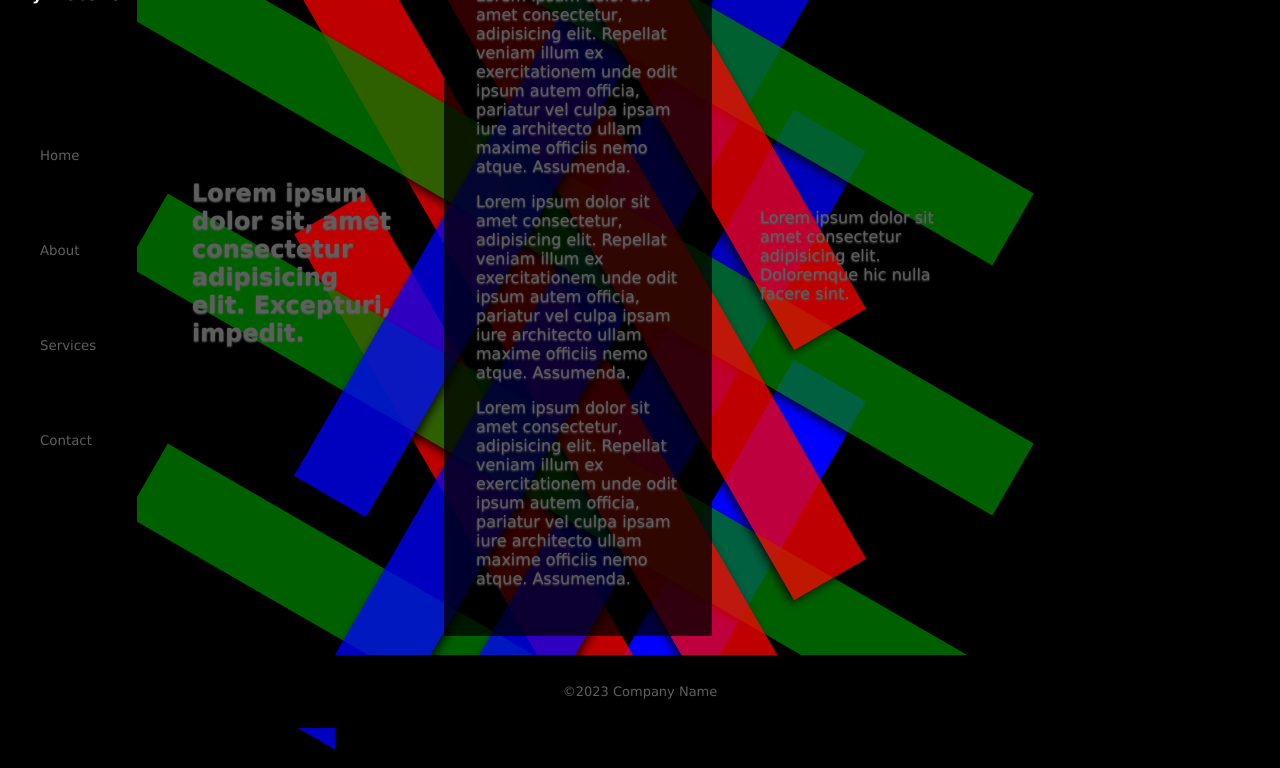
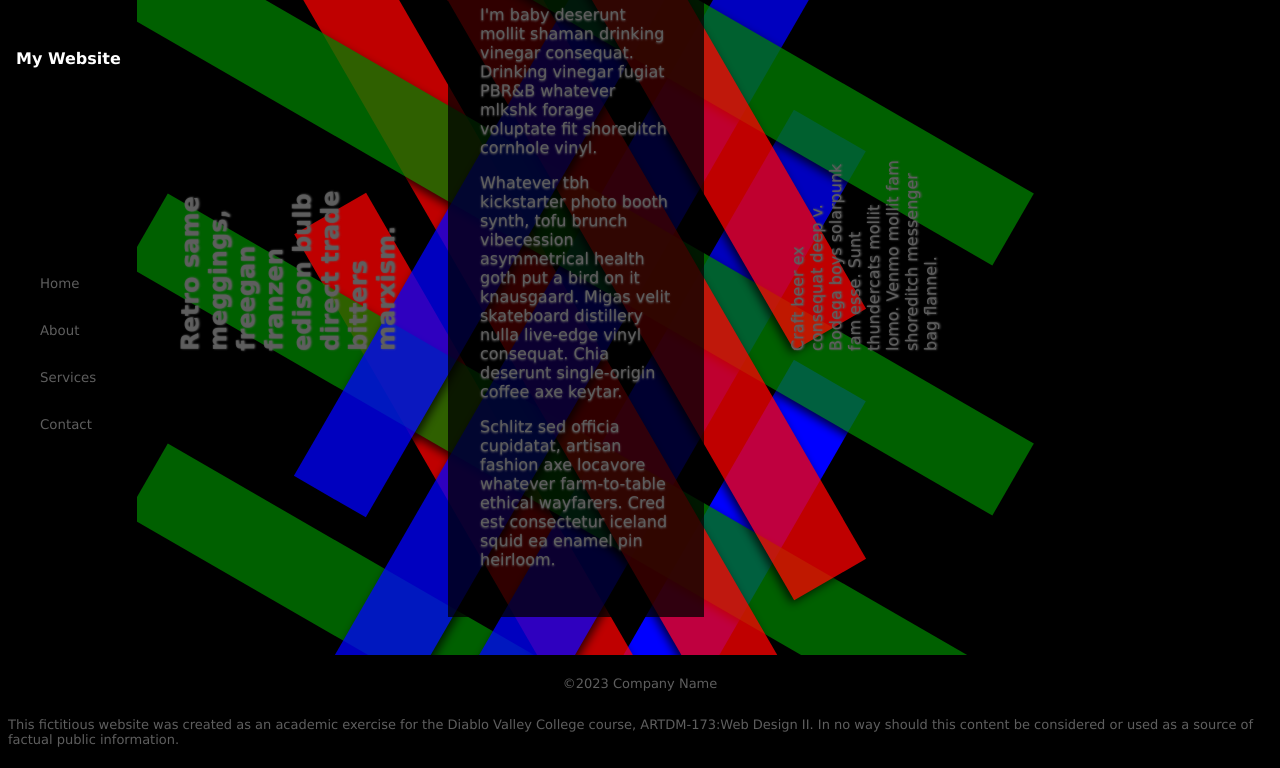
Before and after one commit to meghanmund/Week4, a plain HTML site: page index.html in a window 1280 px wide. Shown: the part 145-913 px from the top of the page. Before the commit the page ends 873 px from the top, so only its background shows below. Drawn offline with Linux system fonts and the light colour scheme.

Commit message:
final footer

```diff
--- a/c/main.css
+++ b/c/main.css
@@ -132,7 +132,7 @@ body {
     height: 100vh;
     justify-content: space-evenly;
     position:fixed;
-    z-index: 2;
+    z-index: 1;
 }
 
 .main-header h1{
@@ -147,7 +147,7 @@ body {
 }
 
 .main-header li{
-    padding-bottom:5rem;
+    padding-bottom: 2rem;
 }
 
 .main-header a{
@@ -162,44 +162,36 @@ body {
 }
 
 .main-grid {
-    align-items: center;
     color:#5e5e5e;
     height: 100vh;
-    display: grid;
-    grid-template-columns: repeat(auto-fill, minmax(250px, 1fr));
-    gap: 1rem;
+    display: block;
     padding-left:10rem;
+    margin-top:auto;
+    margin-bottom: auto;
     transition: 500ms;
     text-shadow: 0px 1px 2px #5e5e5e;
-    z-index: 3;
+    z-index: 1;
   }
 
 .left{
-    align-items: end;
-    justify-items:end;
-    padding:2rem;
-    rotate:-90deg;
+    padding:1rem;
+    rotate: 0;
     text-align: left;
     width:100%;
     z-index: 1;
   }
 
 .about{
-    align-items: center;
     background-color: rgba(0,0,0,.75);
-    justify-items:center;
-    padding:2rem;
+    padding:1rem;
     text-align: left;
     width:100%;
     z-index: 1;
   }
 
 .right{
-    align-items: start;
-    justify-items:start;
-    margin-top:0;
-    padding:2rem;
-    rotate:-90deg;
+    padding:1rem;
+    rotate: 0;
     text-align: left;
     width:100%;
     z-index: 1;
@@ -211,23 +203,43 @@ body {
   }
 
 footer{
+    align-items: center;
     background-color: #000;
     color:#5e5e5e;;
-    display:block;
+    display:flex;
+    flex-direction: column;
     font-size: small;
-    padding:1rem;
-    text-align:center;
-    z-index:2;
+    margin-top:6rem;
+    padding: 0.5rem;
+    position:absolute;
+    width:100%;
+    z-index: 1;
   }
 
-  @media (min-width: 30em){
+
+  @media only screen and (min-width: 992px){
+    .main-grid {
+      align-items: center;
+      display: grid;
+      grid-template-columns: repeat(auto-fill, minmax(250px, 1fr));
+      gap: 2rem;
+    }
+
+    .about{
+      padding:2rem;
+    }
+
     .left{
-        rotate:none;
-        padding-top: 3rem;
+      padding:2rem;
+        rotate:-90deg;
       }
 
   .right{
-    rotate:none;
+    padding:2rem;
+    rotate:-90deg;
   }
 
+  footer{
+    margin-top:0;
+  }
 }
--- a/index.html
+++ b/index.html
@@ -1,11 +1,11 @@
 <!DOCTYPE html>
 <html>
   <head>
-    <meta charset="utf-8"/>
-    <meta http-equiv="X-UA-Compatible" content="IE=edge"/>
+    <meta charset="utf-8" />
+    <meta http-equiv="X-UA-Compatible" content="IE=edge" />
     <title>Breaking the Grid</title>
-    <meta name="viewport" content="width=device-width, initial-scale=1"/>
-    <link rel="stylesheet" type="text/css" media="screen" href="c/main.css"/>
+    <meta name="viewport" content="width=device-width, initial-scale=1" />
+    <link rel="stylesheet" type="text/css" media="screen" href="c/main.css" />
   </head>
 
   <header class="main-header">
@@ -21,7 +21,6 @@
   </header>
 
   <body>
-
     <div class="backgrid">
       <div class="back1"></div>
       <div class="back2"></div>
@@ -40,50 +39,52 @@
     <div class="main-grid">
       <div class="left">
         <h2>
-          Lorem ipsum dolor sit, amet consectetur adipisicing elit. Excepturi,
-          impedit.
+          Retro same meggings, freegan franzen edison bulb direct trade bitters
+          marxism.
         </h2>
       </div>
 
       <div class="about">
         <h1>Welcome</h1>
         <p>
-        Lorem ipsum dolor sit amet consectetur, adipisicing elit. Repellat
-        veniam illum ex exercitationem unde odit ipsum autem officia, pariatur
-        vel culpa ipsam iure architecto ullam maxime officiis nemo atque.
-        Assumenda.
+          I'm baby deserunt mollit shaman drinking vinegar consequat. Drinking
+          vinegar fugiat PBR&B whatever mlkshk forage voluptate fit shoreditch
+          cornhole vinyl.
         </p>
 
         <p>
-        Lorem ipsum dolor sit amet consectetur, adipisicing elit. Repellat
-        veniam illum ex exercitationem unde odit ipsum autem officia, pariatur
-        vel culpa ipsam iure architecto ullam maxime officiis nemo atque.
-        Assumenda.
+          Whatever tbh kickstarter photo booth synth, tofu brunch vibecession
+          asymmetrical health goth put a bird on it knausgaard. Migas velit
+          skateboard distillery nulla live-edge vinyl consequat. Chia deserunt
+          single-origin coffee axe keytar.
         </p>
 
         <p>
-        Lorem ipsum dolor sit amet consectetur, adipisicing elit. Repellat
-        veniam illum ex exercitationem unde odit ipsum autem officia, pariatur
-        vel culpa ipsam iure architecto ullam maxime officiis nemo atque.
-        Assumenda.
+          Schlitz sed officia cupidatat, artisan fashion axe locavore whatever
+          farm-to-table ethical wayfarers. Cred est consectetur iceland squid ea
+          enamel pin heirloom.
         </p>
-
       </div>
 
       <div class="right">
         <p>
-        Lorem ipsum dolor sit amet consectetur adipisicing elit. Doloremque hic
-        nulla facere sint.
+          Craft beer ex consequat deep v. Bodega boys solarpunk fam esse. Sunt
+          thundercats mollit lomo. Venmo mollit fam shoreditch messenger bag
+          flannel.
         </p>
       </div>
     </div>
 
     <footer>
       <p>&copy;2023 Company Name</p>
+      <p>
+        This fictitious website was created as an academic exercise for the
+        Diablo Valley College course, ARTDM-173:Web Design II. In no way should
+        this content be considered or used as a source of factual public
+        information.
+      </p>
+
     </footer>
 
   </body>
-
-
-
 </html>
```
Lines whose indentation alone changed are shown as unchanged.
